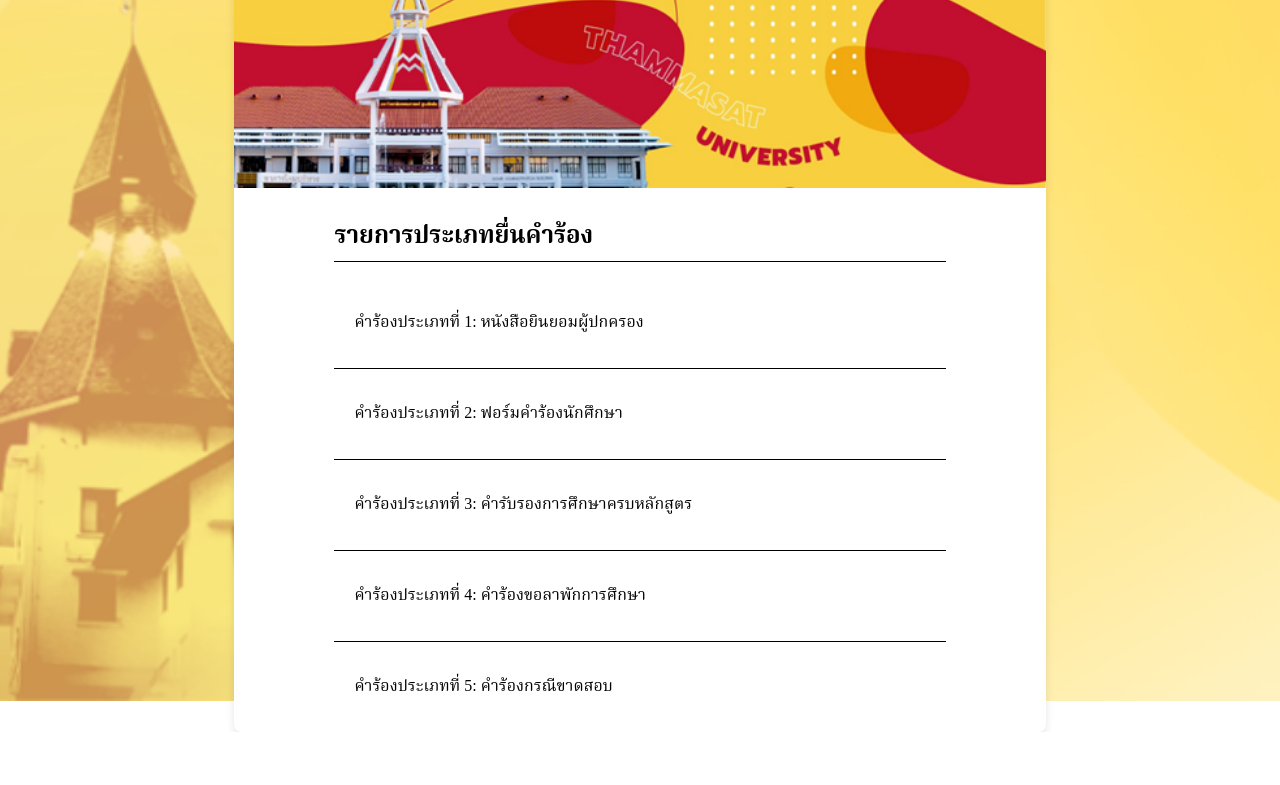
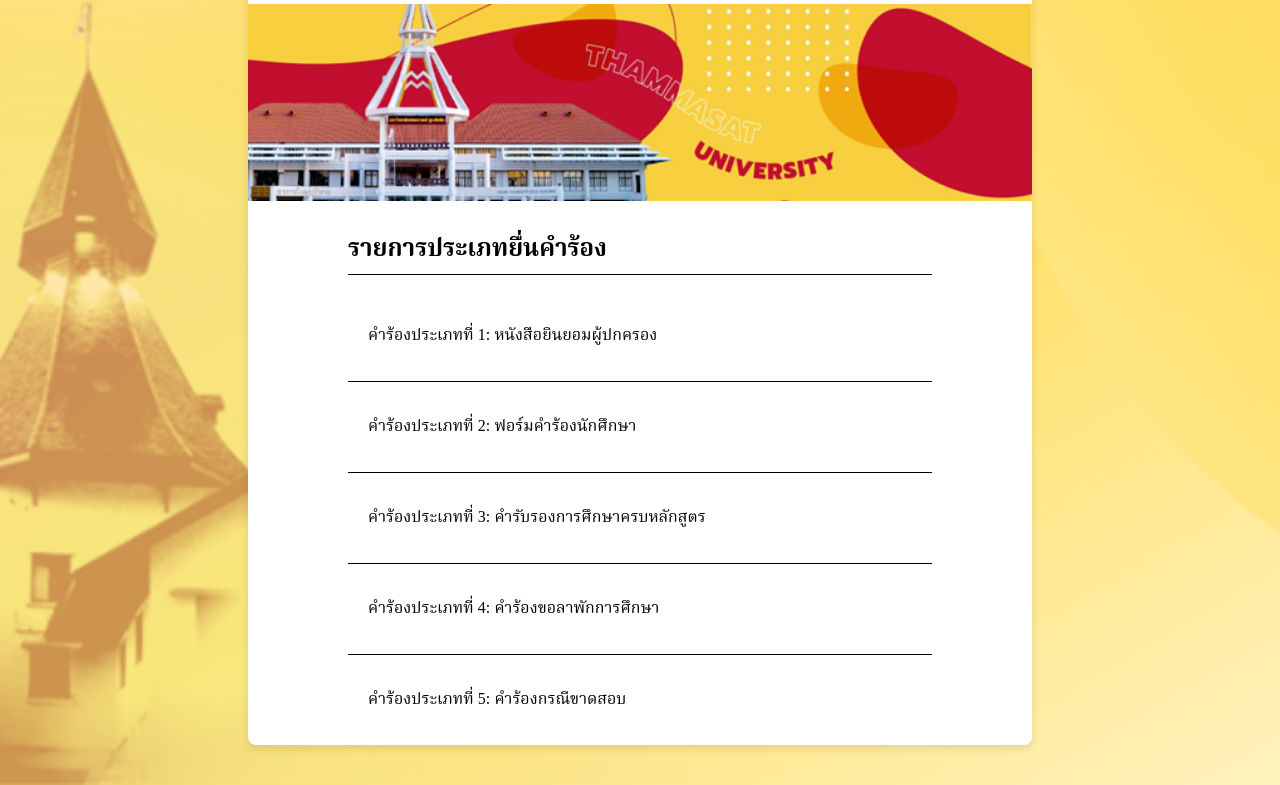
Before and after one commit to Chonr/cs261--group7-650001, a plain HTML site: page form/main.html in a window 1280 px wide. Shown: the part 247-1032 px from the top of the page. Before the commit the page ends 979 px from the top, so only its background shows below. Drawn offline with Linux system fonts and the light colour scheme.

Commit message:
10th edit css main page

```diff
--- a/css/styles1.css
+++ b/css/styles1.css
@@ -4,14 +4,17 @@ body {
     background-position: center center;
     background-repeat: no-repeat;
     font-family: 'Noto Serif Thai', serif;
+    margin: 0;
+    padding: 0;
+    box-sizing: border-box;
 }
 
 .container {
-    width: 80%; /* กำหนดความกว้างของ container */
-    max-width: 80%; /* จำกัดความกว้างสูงสุด */
-    height: 115vh; /* ตั้งค่าให้ container มีความสูงเท่ากับหน้าจอ */
+    width: 100%; /* ปรับความกว้างของ container */
+    max-width: 80%; /* กำหนดขนาดความกว้างสูงสุด */
+    min-height: 100vh; /* ทำให้ container เต็มความสูงหน้าจอ */
     margin: 0 auto; /* กึ่งกลางซ้ายขวา */
-    padding: 0; /* ไม่มีระยะห่างภายใน */
+    padding: 20px; /* ระยะห่างภายใน container */
     box-sizing: border-box;
 }
 
```
